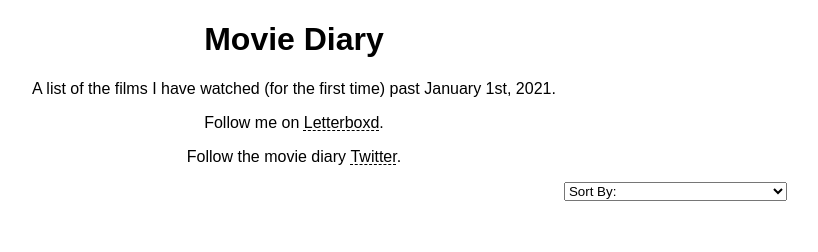
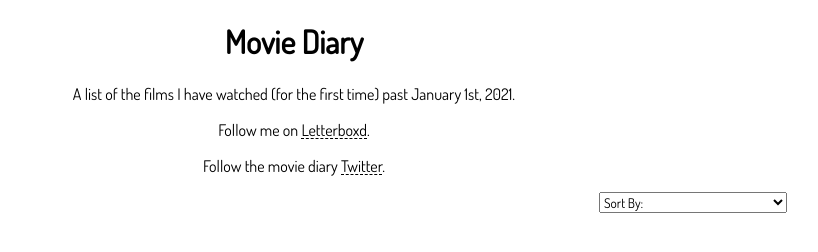
Before and after one commit to jordanpanzier/final-cs396, a website: page public/index.html in a window 1280 px wide. Shown: the whole page, without its empty margins (346-1164 px from the left). Drawn offline with Linux system fonts and the light colour scheme; no server answers.

Commit message:
add font

```diff
--- a/public/index.html
+++ b/public/index.html
@@ -5,6 +5,8 @@
 
         <link rel="stylesheet" href="style.css">
         <link rel="icon" href="me.png">
+        <link rel="preconnect" href="https://fonts.gstatic.com">
+        <link href="https://fonts.googleapis.com/css2?family=Dosis&display=swap" rel="stylesheet">
 
     </head>
     <body>
```
